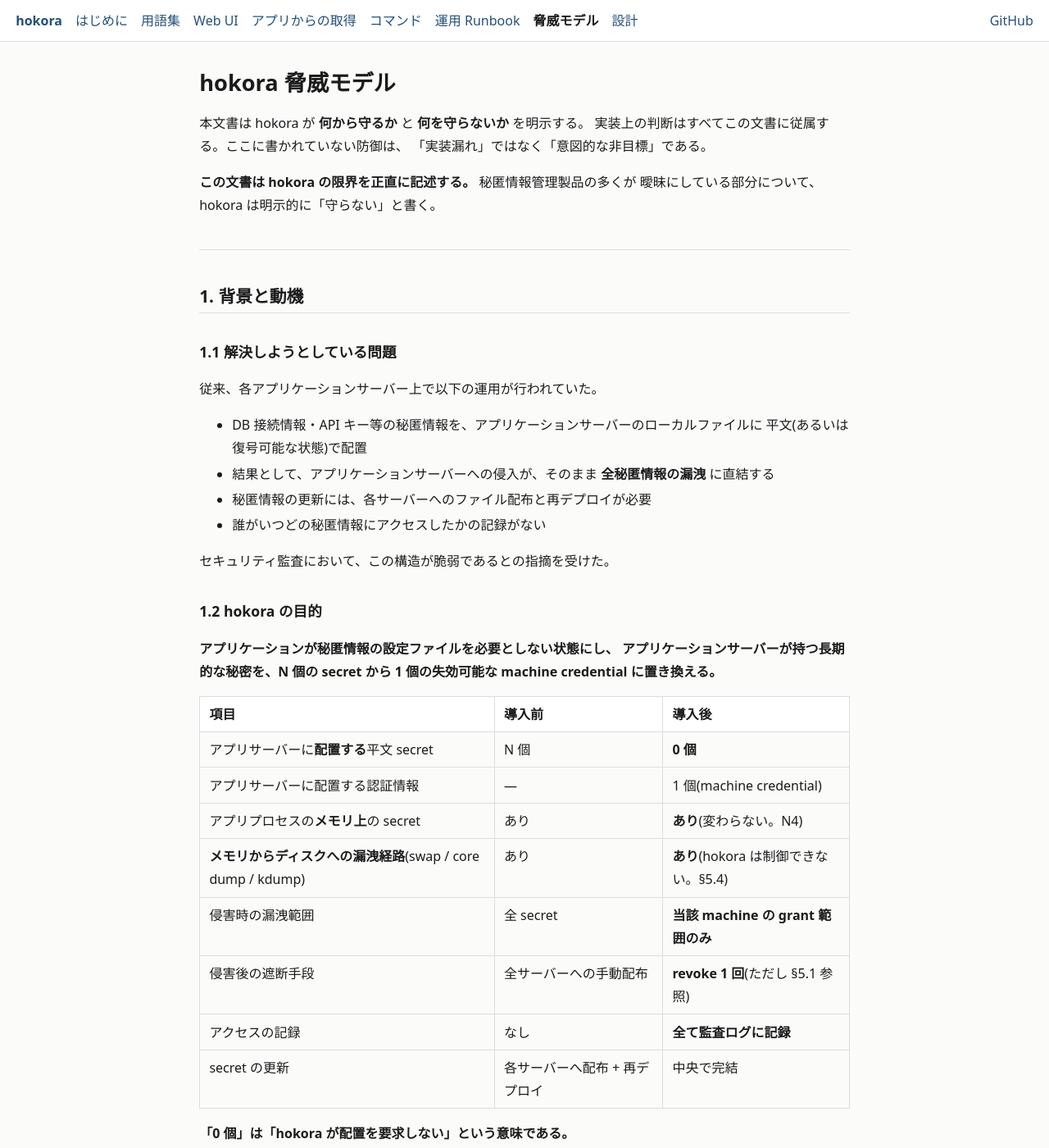
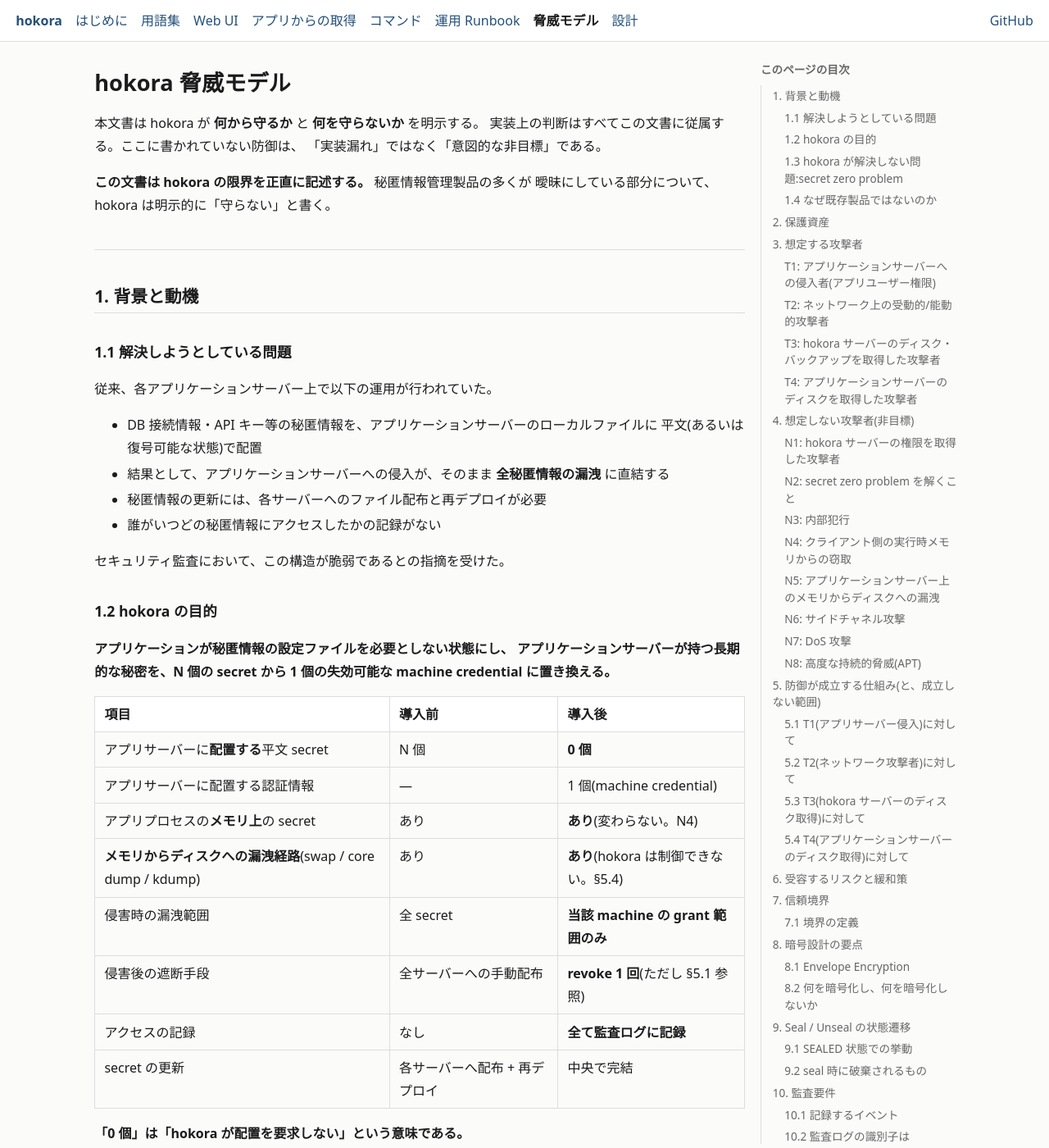
Before and after one commit to kan/hokora, a Jekyll site: the page built from docs/THREAT_MODEL.md, in a window 1280 px wide and 1400 px high. Shown: the whole window at 82% size. Built offline with Jekyll 4.4.1, drawn with Linux system fonts in a browser that asks for light colours; our own code applies the rules of GitHub Pages for plain Markdown files; a script that is not in the unit is left out.

Commit message:
公開ページに、このページの目次を足す (#29)
本文の右に、見出し (h2 と h3) の一覧を画面に固定して出す。いま読んでいる節に
印を付ける。狭い画面、見出しが 2 つ未満のページ、JavaScript が無効なときは
出さない。GitHub 上の表示には影響しない (Markdown は変えていない)。

Co-Authored-By: Claude Opus 5.5 (1M context) <noreply@anthropic.com>
Claude-Session: https://claude.ai/code/session_014g23zjDdS3sR1161SjeRJ8

```diff
--- a/docs/_layouts/default.html
+++ b/docs/_layouts/default.html
@@ -9,7 +9,8 @@
 {% comment %}mermaid 本体は約 5 MB あるので、図のあるページでだけ読み込む。{% endcomment %}
 {% if content contains 'language-mermaid' %}<script src="{{ '/assets/vendor/mermaid.min.js' | relative_url }}" defer></script>
 <script src="{{ '/assets/mermaid-init.js' | relative_url }}" defer></script>
-{% endif %}</head>
+{% endif %}<script src="{{ '/assets/outline.js' | relative_url }}" defer></script>
+</head>
 <body>
 <header class="bar">
   <a class="brand" href="{{ '/' | relative_url }}">hokora</a>
@@ -21,9 +22,18 @@
   <a href="{{ site.repository_url }}">GitHub</a>
 </header>
 
+<div class="page">
 <main>
 {{ content }}
 </main>
+{% comment %}このページの見出しの一覧。中身は outline.js が作る(JavaScript が無効なら出ない)。{% endcomment %}
+<aside class="outline" hidden>
+  <nav aria-label="このページの目次">
+    <p class="outline-title">このページの目次</p>
+    <ul></ul>
+  </nav>
+</aside>
+</div>
 
 <footer>
   <a href="{{ site.repository_url }}/blob/master/docs/{{ page.path }}">このページの原文(GitHub)</a>
--- /dev/null
+++ b/docs/assets/outline.js
@@ -0,0 +1,75 @@
+// ページの横に、見出し(h2 と h3)の一覧を出す。一覧は画面に固定され、
+// いま読んでいる見出しに印が付く。見出しの id は変換(kramdown)が付けたものを
+// 使う。JavaScript が無効なとき、および見出しが少ないページでは、何も出さない。
+(function () {
+    "use strict";
+
+    var aside = document.querySelector(".outline");
+    var headings = Array.prototype.slice.call(document.querySelectorAll("main h2[id], main h3[id]"));
+    if (!aside || headings.length < 2) {
+        return;
+    }
+
+    var list = aside.querySelector("ul");
+    var links = headings.map(function (heading) {
+        var link = document.createElement("a");
+        link.href = "#" + encodeURIComponent(heading.id);
+        link.textContent = heading.textContent;
+        var item = document.createElement("li");
+        item.className = "outline-" + heading.tagName.toLowerCase();
+        item.appendChild(link);
+        list.appendChild(item);
+        return link;
+    });
+    aside.hidden = false;
+
+    // 上部のバーの下に来た、いちばん下の見出しを「いま読んでいる所」とする。
+    var offset = 5 * parseFloat(getComputedStyle(document.documentElement).fontSize);
+    var current = null;
+    function mark() {
+        var index = -1;
+        for (var i = 0; i < headings.length; i++) {
+            if (headings[i].getBoundingClientRect().top > offset) {
+                break;
+            }
+            index = i;
+        }
+        // ページの末尾まで来たら、短い最後の節にも印が届くようにする。
+        if (window.innerHeight + window.scrollY >= document.documentElement.scrollHeight - 2) {
+            index = headings.length - 1;
+        }
+        var next = index < 0 ? null : links[index];
+        if (next === current) {
+            return;
+        }
+        if (current) {
+            current.removeAttribute("aria-current");
+        }
+        current = next;
+        if (current) {
+            current.setAttribute("aria-current", "location");
+            // 長い一覧では、印の付いた項目を一覧の中に見える位置へ送る。
+            // ページではなく一覧だけを動かすので、scrollIntoView は使わない。
+            var box = aside.getBoundingClientRect();
+            var row = current.getBoundingClientRect();
+            if (row.top < box.top || row.bottom > box.bottom) {
+                aside.scrollTop += row.top - box.top - box.height / 2;
+            }
+        }
+    }
+
+    var queued = false;
+    function schedule() {
+        if (queued) {
+            return;
+        }
+        queued = true;
+        requestAnimationFrame(function () {
+            queued = false;
+            mark();
+        });
+    }
+    window.addEventListener("scroll", schedule, { passive: true });
+    window.addEventListener("resize", schedule);
+    mark();
+})();
--- a/docs/assets/site.css
+++ b/docs/assets/site.css
@@ -67,7 +67,41 @@ body {
 .bar nav a[aria-current="page"] { color: var(--fg); font-weight: 600; }
 .bar .spacer { flex: 1; }
 
-main { max-width: 52rem; margin: 0 auto; padding: 1.5rem 1.2rem 3rem; }
+/* 本文と、その右の「このページの目次」。目次が出ないとき(狭い画面、見出しの
+   少ないページ、JavaScript が無効)は、本文だけが中央に来る。 */
+.page { display: flex; justify-content: center; align-items: flex-start; }
+main { flex: 0 1 52rem; min-width: 0; padding: 1.5rem 1.2rem 3rem; }
+
+.outline { display: none; }
+@media (min-width: 72rem) {
+    .outline:not([hidden]) {
+        display: block;
+        flex: 0 0 16rem;
+        position: sticky;
+        /* 上部のバーの下に固定し、長い一覧は一覧の中をスクロールさせる。 */
+        top: 4rem;
+        max-height: calc(100vh - 5rem);
+        overflow-y: auto;
+        margin-top: 1.5rem;
+        padding: 0 1rem 1rem 0;
+        font-size: 0.85rem;
+        line-height: 1.5;
+    }
+}
+.outline-title { margin: 0 0 0.5rem; font-weight: 600; color: var(--muted); }
+.outline ul { list-style: none; margin: 0; padding: 0; border-left: 1px solid var(--line); }
+.outline li { margin: 0; }
+.outline a {
+    display: block;
+    padding: 0.2rem 0 0.2rem 0.8rem;
+    margin-left: -1px;
+    border-left: 2px solid transparent;
+    color: var(--muted);
+    text-decoration: none;
+}
+.outline .outline-h3 a { padding-left: 1.7rem; }
+.outline a:hover { color: var(--fg); }
+.outline a[aria-current] { color: var(--accent); border-left-color: var(--accent); font-weight: 600; }
 footer {
     max-width: 52rem;
     margin: 0 auto;
```
Also changed, not shown: CHANGELOG.md.
